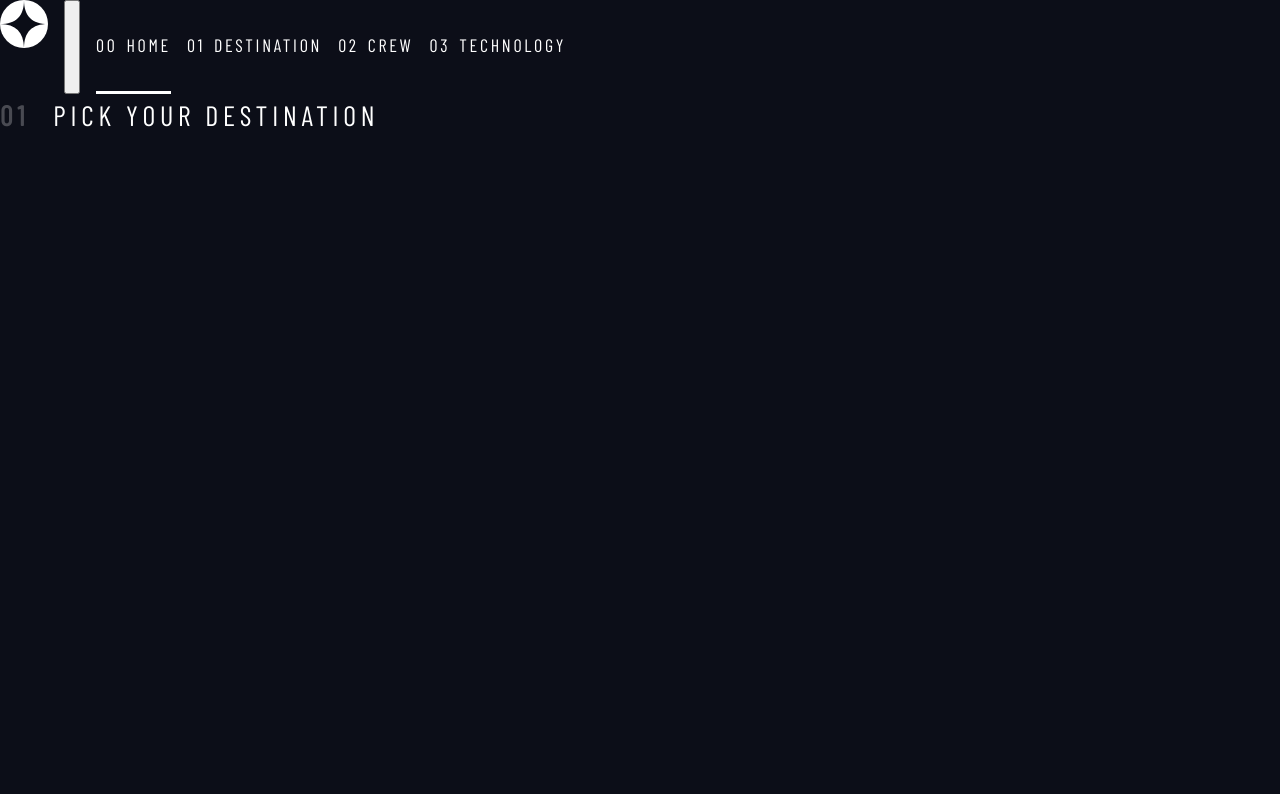
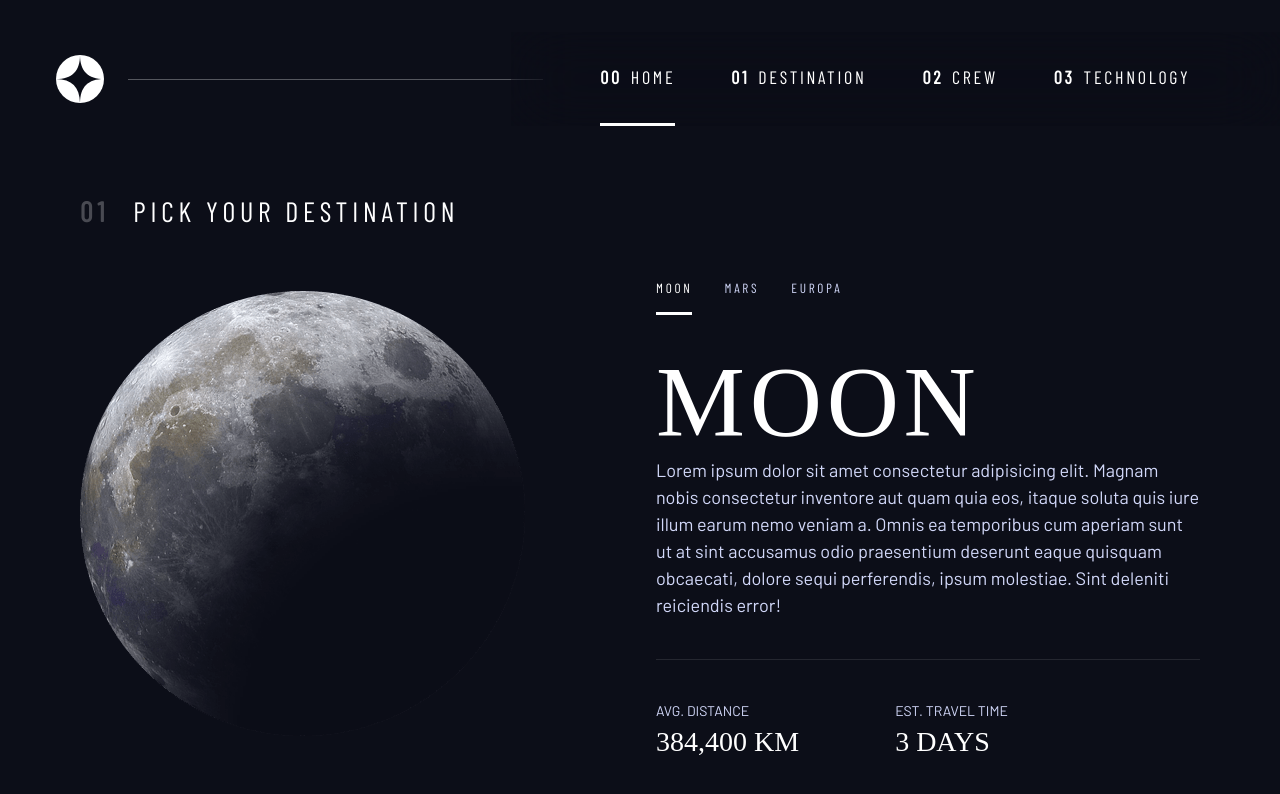
Before and after one commit to MMaciej0/space-tourism-website-mentor, a plain HTML site: page destination.html in a window 1280 px wide. Drawn offline with nearby package versions, Linux system fonts and the light colour scheme; a web font is replaced by a local one.

Commit message:
added destination page

```diff
--- a/destination.html
+++ b/destination.html
@@ -19,8 +19,10 @@
     />
     <!-- custom css -->
     <link rel="stylesheet" href="index.css" />
-    <!-- script -->
+    <!-- script - navbar -->
     <script src="./index.js" defer></script>
+    <!-- script destination page -->
+    <script src="./destination.js"></script>
 
     <title>Frontend Mentor | Space tourism website</title>
   </head>
@@ -78,10 +80,55 @@
         </ul>
       </nav>
     </header>
-    <main class="grid-container--xxx grid-container--home">
+    <main class="grid-container grid-container--destination flow">
       <h1 class="numbered-title">
         <span aria-hidden="true">01</span> Pick your destination
       </h1>
+
+      <img src="./assets/destination/image-moon.png" alt="" />
+
+      <div class="tab-list underline-indicators flex">
+        <button
+          aria-selected="true"
+          class="uppercase ff-sans-cond text-light bg-dark letter-spacing-2"
+        >
+          Moon
+        </button>
+        <button
+          aria-selected="false"
+          class="uppercase ff-sans-cond text-light bg-dark letter-spacing-2"
+        >
+          Mars
+        </button>
+        <button
+          aria-selected="false"
+          class="uppercase ff-sans-cond text-light bg-dark letter-spacing-2"
+        >
+          Europa
+        </button>
+      </div>
+
+      <section class="destination-info">
+        <h2 class="fs-800 ff-serif uppercase letter-spacing-1">Moon</h2>
+        <p class="text-light">
+          Lorem ipsum dolor sit amet consectetur adipisicing elit. Magnam nobis
+          consectetur inventore aut quam quia eos, itaque soluta quis iure illum
+          earum nemo veniam a. Omnis ea temporibus cum aperiam sunt ut at sint
+          accusamus odio praesentium deserunt eaque quisquam obcaecati, dolore
+          sequi perferendis, ipsum molestiae. Sint deleniti reiciendis error!
+        </p>
+
+        <div class="destination-meta flex">
+          <div>
+            <h3 class="uppercase text-light fs-200">Avg. distance</h3>
+            <p class="ff-serif uppercase">384,400 km</p>
+          </div>
+          <div>
+            <h3 class="uppercase text-light fs-200">Est. travel time</h3>
+            <p class="ff-serif uppercase">3 days</p>
+          </div>
+        </div>
+      </section>
     </main>
   </body>
 </html>
--- a/index.css
+++ b/index.css
@@ -8,7 +8,7 @@
   --fs-800: 3.5rem;
   --fs-700: 1.5rem;
   --fs-600: 1rem;
-  --fs-500: 1.75rem;
+  --fs-500: 1rem;
   --fs-400: 0.9375rem;
   --fs-300: 1rem;
   --fs-200: 0.875rem;
@@ -24,6 +24,7 @@
     --fs-800: 5rem;
     --fs-700: 2.5rem;
     --fs-600: 1.5rem;
+    --fs-500: 1.25rem;
     --fs-400: 1rem;
   }
 }
@@ -80,6 +81,7 @@ body {
   background-color: hsl(var(--color-dark));
   display: grid;
   grid-template-rows: min-content 1fr;
+  overflow-x: hidden;
 }
 
 img,
@@ -118,41 +120,6 @@ a {
   padding-inline: 2em;
   margin-inline: auto;
   max-width: 80rem;
-}
-
-.grid-container {
-  display: grid;
-  column-gap: var(--container-gap, 2rem);
-  text-align: center;
-  place-items: center;
-  margin-inline: 1rem;
-}
-
-.grid-container > * {
-  max-width: 50ch;
-}
-
-@media (min-width: 768px) {
-  .grid-container {
-    text-align: left;
-    grid-template-columns: minmax(2rem, 1fr) repeat(2, minmax(0, 60rem)) minmax(
-        2rem,
-        1fr
-      );
-  }
-
-  .grid-container > *:first-child {
-    grid-column: 2;
-  }
-
-  .grid-container > *:last-child {
-    grid-column: 3;
-  }
-
-  .grid-container--home {
-    padding-bottom: max(6rem, 20vh);
-    align-items: end;
-  }
 }
 
 .sr-only {
@@ -271,14 +238,15 @@ a {
 /* explore button */
 
 .explore-button {
-  font-size: 2rem;
+  font-size: 1.8rem;
   cursor: pointer;
-  padding: 0 2em;
+  padding: 0 1.5em;
   display: inline-grid;
   aspect-ratio: 1;
   place-items: center;
   border-radius: 50%;
   position: relative;
+  margin-block: 1.5rem;
 }
 
 .explore-button::after {
@@ -298,17 +266,117 @@ a {
   opacity: 1;
 }
 
+/* primary-header */
+
+.logo {
+  margin: 2rem clamp(1.5rem, 5vw, 3.5rem);
+}
+
+.primary-header {
+  justify-content: space-between;
+  align-items: center;
+}
+
 /* nav */
 
 .primary-navigation {
   list-style: none;
   --underline-gap: 2rem;
+  --gap: clamp(1.5rem, 5vw, 3.5rem);
   padding: 0;
   margin: 0;
+  background: hsl(var(--color-dark), 0.95);
 }
 
 .primary-navigation a > span {
   margin-right: 0.5em;
+  font-weight: bold;
+}
+
+@supports (backdrop-filter: blur(2rem)) {
+  .primary-navigation {
+    background: hsl(var(--color-dark), 0.05);
+    backdrop-filter: blur(2rem);
+  }
+}
+
+.mobile-nav-toggle {
+  display: none;
+}
+
+@media (max-width: 576px) {
+  .primary-navigation {
+    list-style: none;
+    --underline-gap: 0.5rem;
+    padding: min(20rem, 15vh) 2rem;
+    margin: 0;
+    flex-direction: column;
+    position: fixed;
+    inset: 0 0 0 30%;
+    z-index: 999;
+    transform: translateX(100%);
+    transition: transform 0.5s ease-in-out;
+  }
+
+  .primary-navigation.underline-indicators > * {
+    border: none;
+  }
+
+  .primary-navigation[data-visible="true"] {
+    transform: translateX(0);
+  }
+
+  .mobile-nav-toggle {
+    display: block;
+    position: absolute;
+    z-index: 9999;
+    width: 1.5rem;
+    aspect-ratio: 1;
+    top: 2rem;
+    right: 2rem;
+    background: transparent;
+    border: none;
+    background-image: url("./assets/shared/icon-hamburger.svg");
+    background-repeat: no-repeat;
+    background-position: center;
+  }
+
+  .mobile-nav-toggle[aria-expanded="true"] {
+    background-image: url("./assets/shared/icon-close.svg");
+  }
+}
+
+@media (min-width: 576px) and (max-width: 769px) {
+  .primary-navigation a > span {
+    display: none;
+  }
+}
+
+@media (min-width: 576px) {
+  .primary-navigation {
+    padding-inline: clamp(3rem, 7vw, 8rem);
+  }
+}
+
+@media (min-width: 769px) {
+  .primary-header::after {
+    content: "";
+    display: block;
+    position: relative;
+    height: 1px;
+    background-color: hsl(var(--color-white), 0.3);
+    margin-right: -3rem;
+    order: 1;
+    width: 100%;
+  }
+
+  nav {
+    order: 2;
+  }
+
+  .primary-navigation {
+    margin-block: 2rem;
+  }
 }
 
 .underline-indicators > * {
@@ -391,8 +459,116 @@ body {
   }
 }
 
-@media (min-width: 768px) {
+@media (min-width: 769px) {
   .home {
     background-image: url("./assets/home/background-home-desktop.jpg");
   }
 }
+
+/*  */
+/* grid layout */
+
+.grid-container {
+  display: grid;
+  column-gap: var(--container-gap, 2rem);
+  text-align: center;
+  place-items: center;
+  margin-inline: 1rem;
+  padding-bottom: 4rem;
+}
+
+.grid-container > * {
+  max-width: 60ch;
+}
+
+/* destination layout */
+
+.grid-container--destination {
+  --flow-space: 2rem;
+  grid-template-areas:
+    "title"
+    "image"
+    "tabs"
+    "content";
+}
+
+.grid-container--destination .numbered-title {
+  grid-area: title;
+}
+
+.grid-container--destination > img {
+  grid-area: image;
+  max-width: 60%;
+}
+
+.grid-container--destination > .tab-list {
+  grid-area: tabs;
+}
+
+.grid-container--destination > .destination-info {
+  grid-area: content;
+}
+
+.destination-meta {
+  flex-direction: column;
+  border-top: 1px solid hsl(var(--color-white), 0.1);
+  padding-top: 2.5rem;
+  margin-top: 2.5rem;
+}
+
+.destination-meta p {
+  font-size: 1.75rem;
+}
+
+@media (min-width: 576px) {
+  .numbered-title {
+    justify-self: start;
+    margin-top: 2rem;
+  }
+
+  .destination-meta {
+    flex-direction: row;
+    justify-content: space-evenly;
+  }
+}
+
+@media (min-width: 1025px) {
+  .grid-container {
+    text-align: left;
+    grid-template-columns: minmax(2rem, 1fr) repeat(2, minmax(0, 60rem)) minmax(
+        2rem,
+        1fr
+      );
+  }
+
+  .grid-container > *:first-child {
+    grid-column: 2;
+  }
+
+  .grid-container > *:last-child {
+    grid-column: 3;
+  }
+
+  .grid-container--home {
+    padding-bottom: max(6rem, 20vh);
+    align-items: end;
+  }
+
+  .grid-container--destination {
+    justify-items: start;
+    align-content: start;
+    grid-template-areas:
+      ". title title ."
+      ". image tabs ."
+      ". image content .";
+  }
+
+  .grid-container--destination > img {
+    max-width: 90%;
+  }
+
+  .destination-meta {
+    justify-content: start;
+    --gap: min(8vw, 6rem);
+  }
+}
--- a/index.js
+++ b/index.js
@@ -0,0 +1,13 @@
+const menuToggle = document.querySelector(".mobile-nav-toggle");
+const primaryNav = document.querySelector(".primary-navigation");
+
+menuToggle.addEventListener("click", () => {
+  const visibility = primaryNav.getAttribute("data-visible");
+  if (visibility === "false") {
+    primaryNav.setAttribute("data-visible", true);
+    menuToggle.setAttribute("aria-expanded", true);
+  } else {
+    primaryNav.setAttribute("data-visible", false);
+    menuToggle.setAttribute("aria-expanded", false);
+  }
+});
```
Also changed, not shown: index.html (+16 -10 lines), crew.html (added), destination.js (added).
